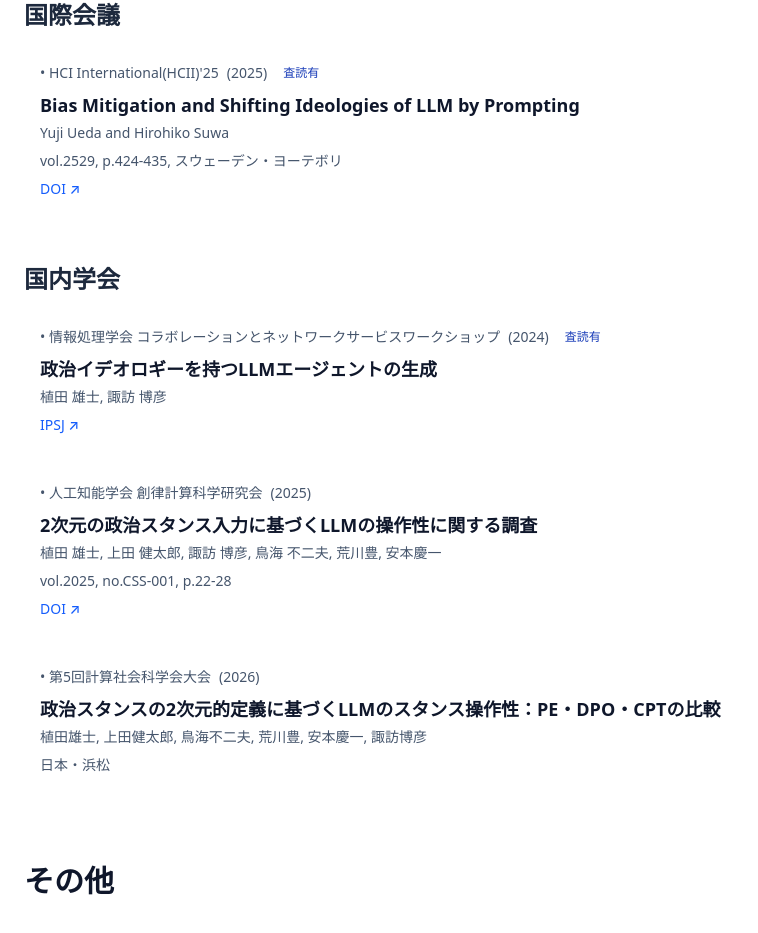
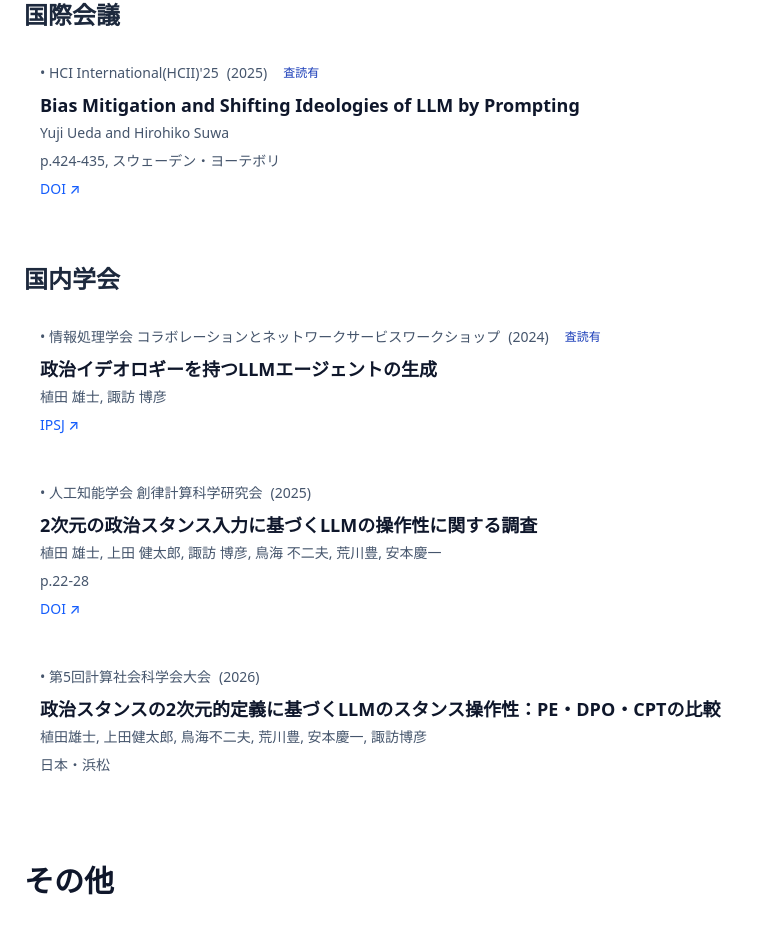
Before and after one commit to yujiponzu/my-page, a Next.js app: page / in a window 1280 px wide. Shown: the part 1486-2419 px from the top of the page, without its empty margins (0-758 px from the left). Built offline with nearby package versions, Linux system fonts and the light colour scheme; a web font is replaced by a local one.

Commit message:
fix: omit conference volume metadata

```diff
--- a/src/app/page.tsx
+++ b/src/app/page.tsx
@@ -148,9 +148,15 @@ function PeerReviewBadge({ lang }: { lang: Lang }) {
 }
 
 function PublicationMetadata({ item, lang }: { item: Publication; lang: Lang }) {
+  const journalDetails =
+    item.category === "journal"
+      ? [
+          item.volume ? `vol.${item.volume}` : null,
+          item.number ? `no.${item.number}` : null,
+        ]
+      : [];
   const details = [
-    item.volume ? `vol.${item.volume}` : null,
-    item.number ? `no.${item.number}` : null,
+    ...journalDetails,
     item.pages ? `p.${item.pages}` : null,
     item.category !== "journal" && item.location ? item.location[lang] : null,
   ].filter(Boolean);
```
Also changed, not shown: 1 other file (tests, documents, lock files or other folders).
